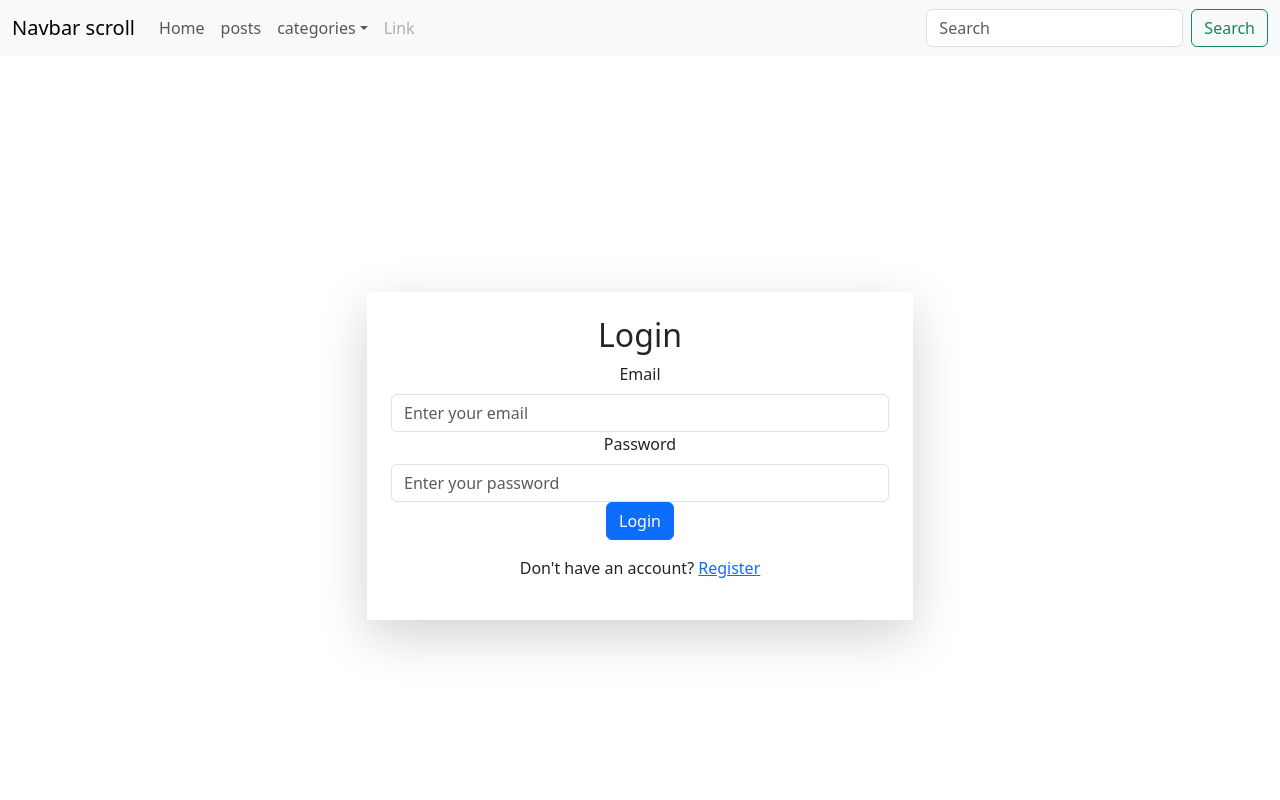
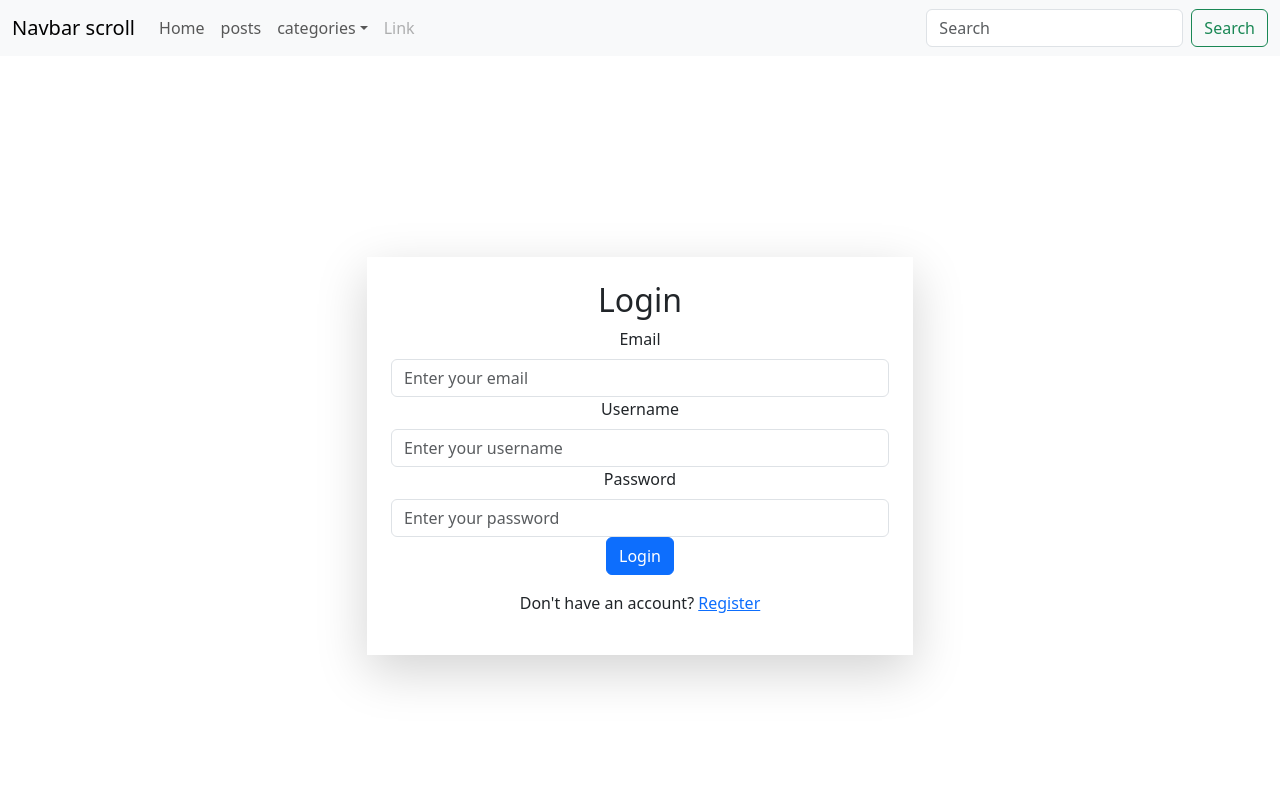
Before and after one commit to alivssut/blog_project, a React (Create React App) app in the folder frontend/: page /login in a window 1280 px wide. Shown: the top 800 px of the page. Built offline with nearby package versions, Linux system fonts and the light colour scheme.

Commit message:
Add username fiels in login.js

```diff
--- a/frontend/src/pages/auth/login.js
+++ b/frontend/src/pages/auth/login.js
@@ -1,15 +1,32 @@
 import React, { useState } from 'react';
 import { Form, Button, Container, Row, Col } from 'react-bootstrap';
 import { Link } from 'react-router-dom';
+import axios from "axios";
 
 const Login = () => {
   const [email, setEmail] = useState('');
   const [password, setPassword] = useState('');
+  const [username, setUsername] = useState('');
 
   const handleLogin = (e) => {
     e.preventDefault();
-    // Perform login operation
-    console.log('Login:', email, password);
+    const userData = {
+      'email': email,
+      'username': username,
+      'password': password,
+    };
+    const headers = {
+      headers:{
+        'Accept': 'application/json',
+        'X-CSRFToken': 'mvyDoM3ZJ1fTkxYGgkwd0pFI1qOjrPA7',
+        'sessionid': '66l253ozn2zp2loxz9jp6j718h8obs2x',
+        'Access-Control-Allow-Origin': "*"
+      }
+    };
+    axios.post("http://localhost:8000/api/v1/auth/login/", userData, headers).then((response) => {
+      console.log(response.status);
+    }).catch((error) => console.log(error));
+
   };
 
   return (
@@ -26,6 +43,16 @@ const Login = () => {
                   placeholder="Enter your email"
                   value={email}
                   onChange={(e) => setEmail(e.target.value)}
+                />
+              </Form.Group>
+
+              <Form.Group controlId="formUsername">
+                <Form.Label>Username</Form.Label>
+                <Form.Control
+                  type="username"
+                  placeholder="Enter your username"
+                  value={username}
+                  onChange={(e) => setUsername(e.target.value)}
                 />
               </Form.Group>
 
```
